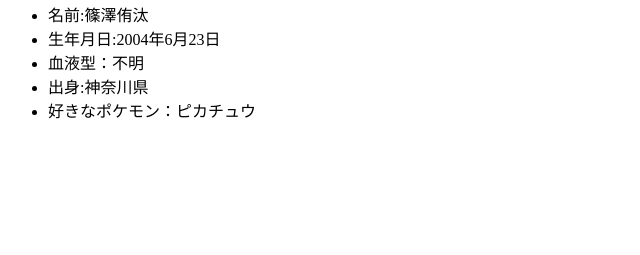
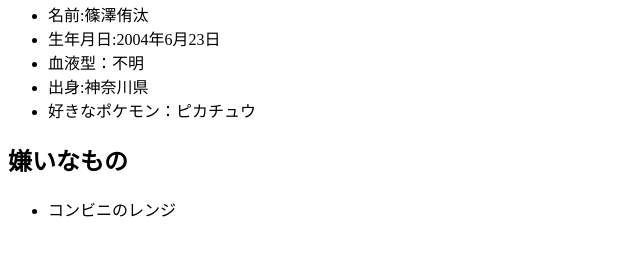
Before and after one commit to s2322030/ds-program, a plain HTML site: page index.html in a window 1280 px wide. Shown: the part 87-342 px from the top of the page, without its empty margins (0-640 px from the left). Drawn offline with Linux system fonts and the light colour scheme.

Commit message:
嫌いなものを追記

```diff
--- a/index.html
+++ b/index.html
@@ -14,6 +14,10 @@
         <li>出身:神奈川県</li>
         <li>好きなポケモン：ピカチュウ</li>
     </ul>
+    <h2>嫌いなもの</h2>
+    <ul>
+        <li>コンビニのレンジ</li>
+    </ul>
 
 </body>
 </html>
```
